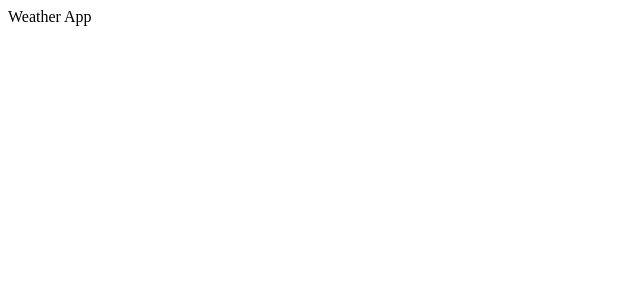
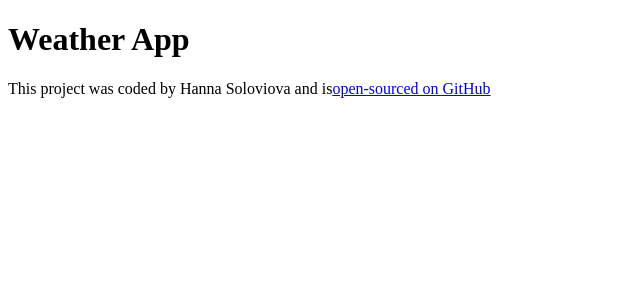
Before and after one commit to Anna9813/react-app-5-week-step-4, a React (Create React App) app: page / in a window 1280 px wide. Shown: the top 300 px of the page, without its empty margins (0-640 px from the left). Built offline with nearby package versions, Linux system fonts and the light colour scheme.

Commit message:
Added the GitHub

```diff
--- a/src/App.js
+++ b/src/App.js
@@ -3,5 +3,14 @@ import React from "react";
 import "./App.css";
 
 export default function App() {
-  return <div className="App">Weather App</div>;
+  return <div className="App">
+    <h1>Weather App</h1>
+    <footer>
+      This project was coded by Hanna Soloviova and is
+      <a href="https://github.com/Anna9813/react-app-5-week-step-4" target="_blank">
+        open-sourced on GitHub
+      </a>
+
+  </footer>
+  </div>;
 }
```
